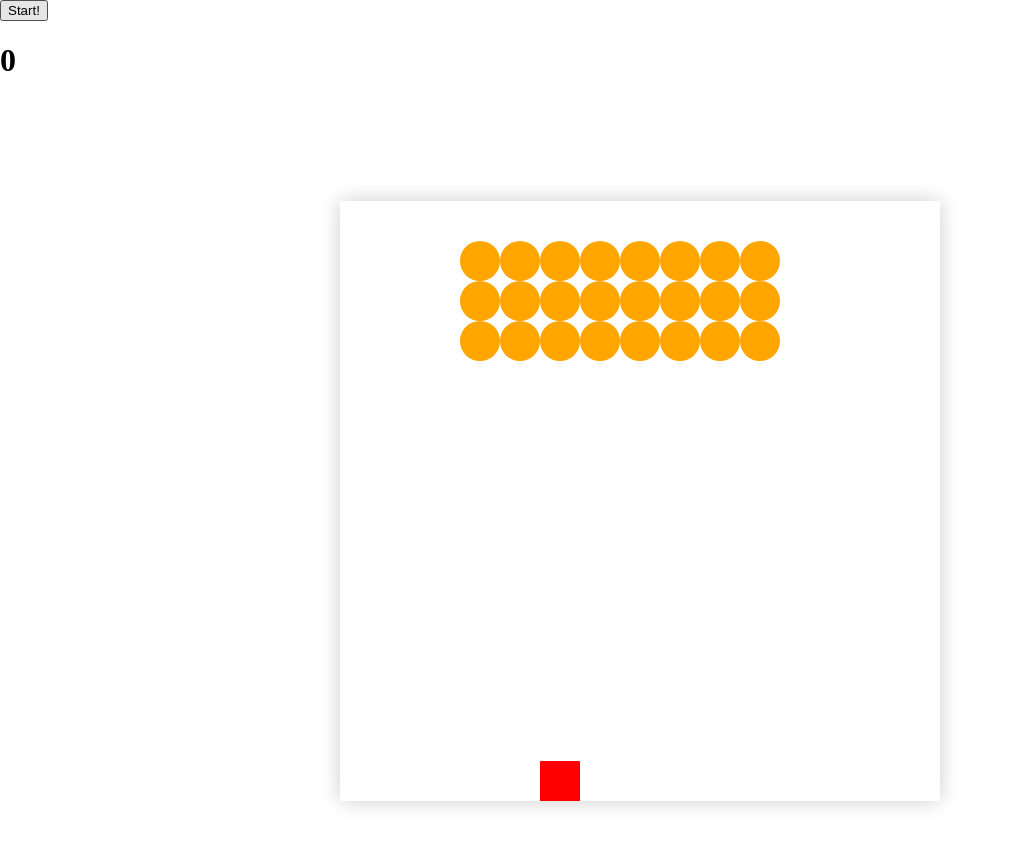
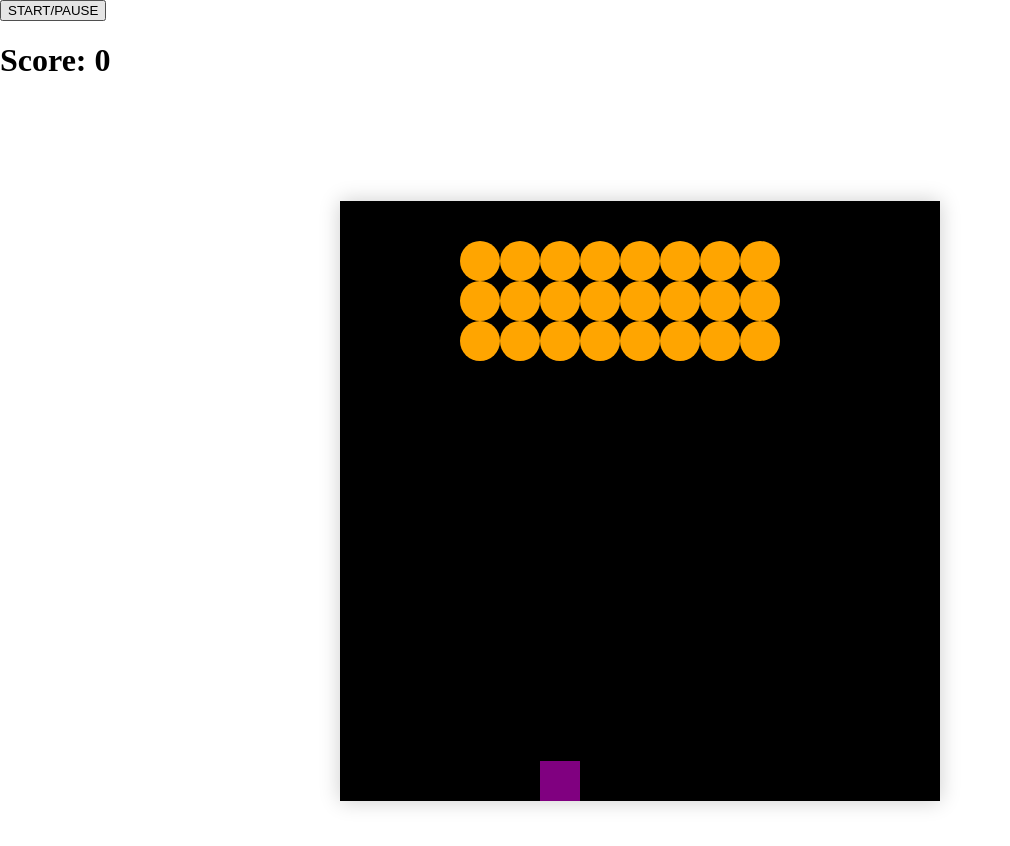
Before and after one commit to shkendi/Project-1, a plain HTML site: page index.html in a window 1280 px wide. Shown: the whole page, without its empty margins (0-1010 px from the left). Drawn offline with Linux system fonts and the light colour scheme.

Commit message:
Project -1

```diff
--- a/index.html
+++ b/index.html
@@ -7,11 +7,12 @@
     <link rel="stylesheet" href="./styles/main.css" />
     <title>Space Invaders</title>
     <script defer src="./scripts/app.js"></script>
+		<link href="https:/>
   </head>
   <body>
     <div class="controls-wrapper">
-      <button id="start">Start!</button>
-      <h1 class="results">0</h1>
+      <button class="btn">START/PAUSE</button>
+      <h1 class="results" id="score">Score: <span>0</span></h1>
     </div>
     <div class="grid-wrapper">
       <div class="grid"></div>
--- a/styles/main.css
+++ b/styles/main.css
@@ -17,7 +17,7 @@ body {
 }
 
 .grid {
-	background-color: white;
+	background-color: black;
   box-shadow: 0 0 20px 0 rgba(0, 0, 0, 0.2);
   display: flex;
   flex-wrap: wrap;
@@ -38,12 +38,19 @@ body {
 	border-radius: 20px;
 }
 .player {
-	background-color: red;
+	background-image: url('../assets/imgur.com/fkBHzHu');
+	background-repeat: no-repeat;
+	background-size: contain;
+	cursor: pointer;
+	background-color: purple;
 	border-radius: 10;
 }
 .laser {
 	background-color: green;
 }
+.boom {
+	background-color: red;
+}
 .bomb {
 	background-color: blue;
 }
```
Also changed, not shown: 2 other files.
